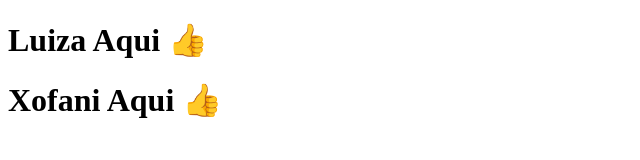
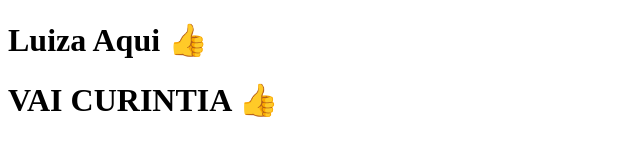
Before and after one commit to LuluDiegs/lulu, a plain HTML site: page index.html in a window 1280 px wide. Shown: the whole page, without its empty margins (0-640 px from the left). Drawn offline with Linux system fonts and the light colour scheme.

Commit message:
Alteração do arquivo index.html

```diff
--- a/index.html
+++ b/index.html
@@ -8,6 +8,6 @@
 </head>
 <body>
     <h1>Luiza Aqui 👍</h1>
-    <h1>Xofani  Aqui 👍</h1>
+    <h1>VAI CURINTIA 👍</h1>
 </body>
 </html>
```
